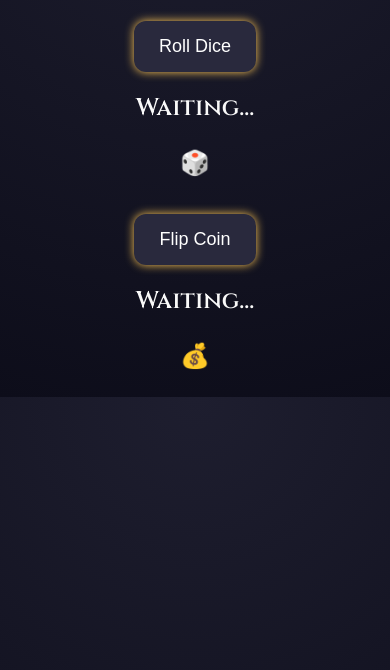
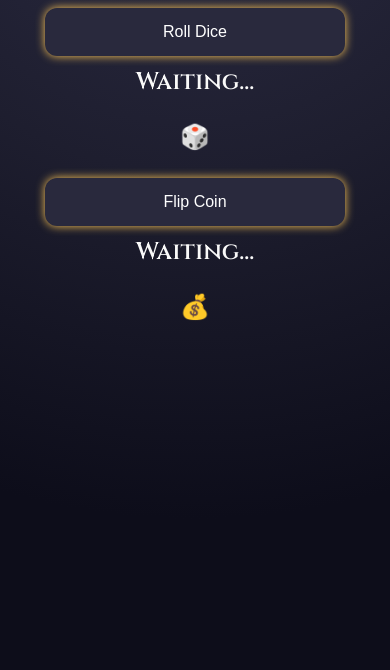
Before and after one commit to CodingDad1/HabitsTracker, a plain HTML site: page CoinFlipper/Dice_Coin.html in a window 390 px wide. Shown: the part 174-844 px from the top of the page. Drawn offline with Linux system fonts and the light colour scheme.

Commit message:
Added Css styles, animations, mobile functionality

```diff
--- a/CoinFlipper/Dice_Coin.html
+++ b/CoinFlipper/Dice_Coin.html
@@ -2,6 +2,7 @@
 <html lang="en">
     <head>
         <meta charset="UTF-8">
+        <meta name="viewport" content="width=device-width, initial-scale=1.0">
         <link href="https://fonts.googleapis.com/css2?family=Cinzel:wght@600&display=swap" rel="stylesheet">
         <link href="page.css" rel="stylesheet">
         <title>Dice & Coin Flipper</title>
--- a/CoinFlipper/page.css
+++ b/CoinFlipper/page.css
@@ -1,9 +1,14 @@
 body {
     font-family: Cinzel, serif;
-    background: radial-gradient(circle at top, #1e1e2f, #0d0d1a); /* Dark Fantasy BG*/
+    background: radial-gradient(circle at top, #2c2c44, #1e1e2f 40%, #0d0d1a 80%); /* Dark Fantasy BG*/
+    background-attachment: fixed;
+    background-repeat: no-repeat;
+    background-size: cover;
     color: #f9f9f9;
     text-align: center;
-    margin-top: 50px;
+    padding: 20px;
+    margin: 0;
+    justify-content: center;
 }
 h1 {
     font-size: 2.5rem;
@@ -11,9 +16,12 @@ h1 {
     text-shadow: 0 0 5px #000, 0 0 20px #f2a365; /*Glow Effect*/
 }
 button {
+    display: block;
+    width: 90%;
+    max-width: 300px;
     padding: 15px 25px;
-    font-size: 18px;
-    margin: 10px;
+    font-size: 1rem;
+    margin: 10px auto;
     border-radius: 12px;
     border: none;
     background-color: #29293d;
@@ -31,16 +39,16 @@ p {
     margin-top: 10px;
 }
 @keyframes shake {
-    0% {transform: rotate(0deg) rotateY(0deg);}
+    0% {transform: rotate(0deg) rotateY(0deg) scale(0);}
     25%{transform: rotate(10deg);}
-    50%{transform: rotate(-10deg) rotateY(180deg);}
+    50%{transform: rotate(-10deg) rotateY(180deg) scale(5);}
     75%{transform: rotate(10deg);}
-    100%{transform: rotate(0deg) rotateY(360deg);}
+    100%{transform: rotate(0deg) rotateY(360deg) scale(0);}
 }
 @keyframes flip {
-    0%{transform: rotateY(0);}
-    50%{ transform: rotateY(180deg); }
-    100%{ transform: rotateY(360deg);}
+    0%{transform: rotateY(0) scale(0);}
+    50%{ transform: rotateY(180deg) scale(10); }
+    100%{ transform: rotateY(360deg) scale(0);}
 }
 .flip {
     animation: flip 0.6s ease;
@@ -48,3 +56,9 @@ p {
 .shake {
     animation: shake 0.5s ease;
 }
+@media (prefers-color-scheme: dark) {
+    body {
+        background-color: #0a0a12;
+        background-image: radial-gradient(circle at top, #1a1a2b, #0e0e1a 70%);
+    }
+}
```
